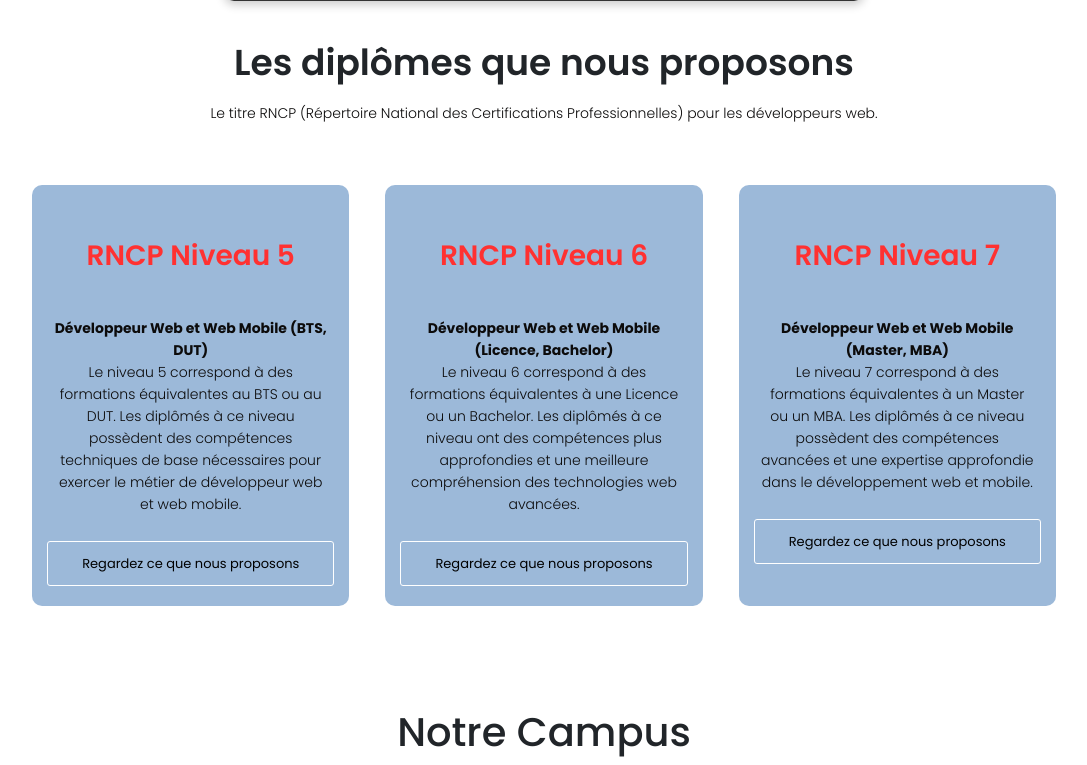
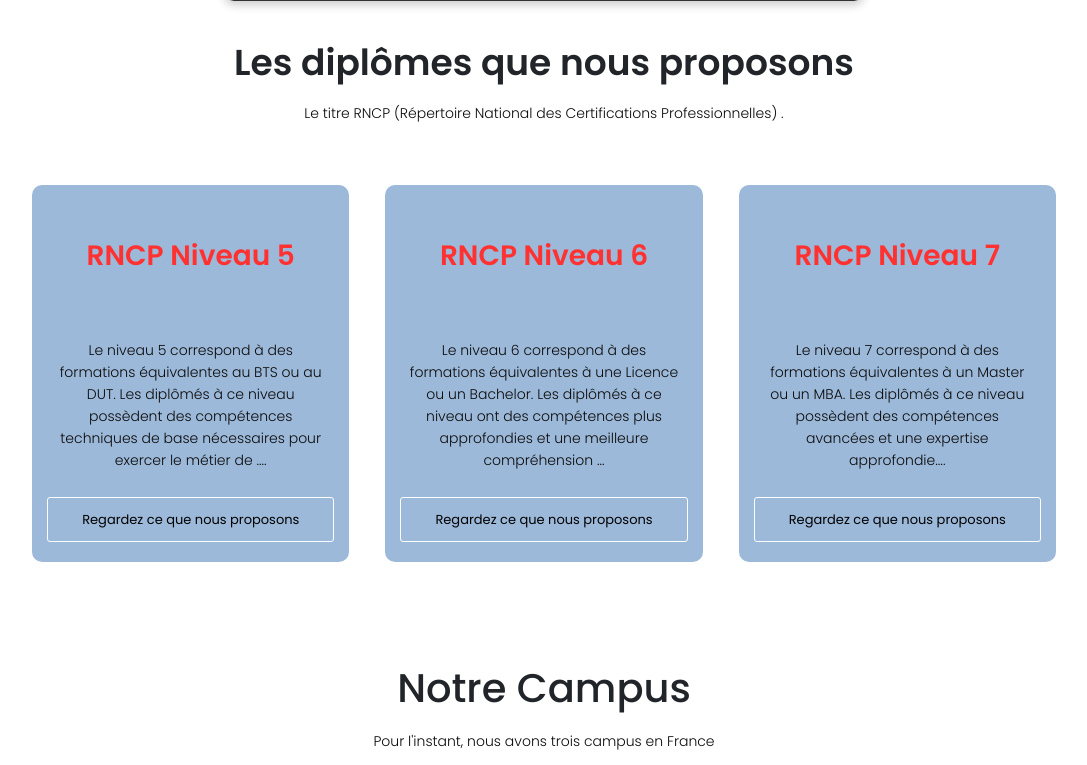
Before and after one commit to donharice78/jury_project_full_new-master, a Symfony app: template templates/home/index.html.twig in a window 1280 px wide. Shown: the part 779-1544 px from the top of the page, without its empty margins (96-1183 px from the left). Run offline with Twig, Linux system fonts and the light colour scheme; the template is opened without the code that fills it, so the values that code supplies are empty; some libraries are stand-ins or nearby versions.

Commit message:
session fix

```diff
--- a/templates/base.html.twig
+++ b/templates/base.html.twig
@@ -26,7 +26,31 @@
     <link rel="stylesheet" href="https://cdn.jsdelivr.net/npm/bootstrap@5.3.2/dist/css/bootstrap.min.css" integrity="sha384-T3c6CoIi6uLrA9TneNEoa7RxnatzjcDSCmG1MXxSR1GAsXEV/Dwwykc2MPK8M2HN" crossorigin="anonymous">
 
     <!-- Additional Stylesheets -->
-    {% block stylesheets %}{% endblock %}
+    {% block stylesheets %}
+    <script>
+    let inactivityTime = function () {
+        let timeout;
+        function resetTimer() {
+            clearTimeout(timeout);
+            timeout = setTimeout(logout, 600000); // 10 minutes
+        }
+
+        function logout() {
+            // Redirect to logout route
+            window.location.href = "{{ path('app_logout') }}";
+        }
+
+        // Listens for user interactions
+        window.onload = resetTimer;
+        document.onmousemove = resetTimer;
+        document.onkeypress = resetTimer;
+        document.onclick = resetTimer;
+        document.onscroll = resetTimer;
+    };
+
+    inactivityTime();
+</script>
+    {% endblock %}
 </head>
 <body>
     {% block body %}
--- a/templates/comment/_form.html.twig
+++ b/templates/comment/_form.html.twig
@@ -83,8 +83,8 @@
 
 					<!-- Submit Button -->
 					<div class="text-center mt-4 mb-4">
-						<button type="submit" class="btn btn-primary btn-lg">{{ button_label|default('Save') }}</button>
-						<a href="{{ path('app_comment_index') }}" class="btn btn-secondary btn-lg">Back to List</a>
+						<button type="submit" class="btn btn-primary btn-lg">{{ button_label|default('Enregistrer') }}</button>
+						<a href="{{ path('app_comment_index') }}" class="btn btn-secondary btn-lg">Retour à la Liste</a>
 					</div>
 
 					{{ form_end(form) }}
--- a/templates/emails/index.html.twig
+++ b/templates/emails/index.html.twig
@@ -46,7 +46,7 @@
     <div class="container">
         <div class="card">
             <div class="card-header">
-                Nouveau courriel du Projet Jury
+                Nouveau courriel du Webdev77.fr
             </div>
             <div class="card-body">
                 <ul class="list-group">
--- a/templates/home/index.html.twig
+++ b/templates/home/index.html.twig
@@ -141,9 +141,9 @@
 				</h1>
 				<p>
 					<strong>
-						Ici, nous vous emmenons d'une faible connaissance du développement Web
+						Ici, nous vous emmenons d'une faible connaissance du développement
 						<br>
-						à un développeur Web professionnel
+						à un développeur professionnel
 					</strong>
 				</p>
 				<a href="{{ path('app_course_index') }}" class="hero-btn">Regardez ce que nous proposons</a>
@@ -153,7 +153,7 @@
 		<!-- Section des cours -->
 		<section class="course">
 			<h2>Les diplômes que nous proposons</h2>
-			<p>Le titre RNCP (Répertoire National des Certifications Professionnelles) pour les développeurs web.</p>
+			<p>Le titre RNCP (Répertoire National des Certifications Professionnelles) .</p>
 			<div
 				class="roow">
 				<!-- Chaque diplôme avec un lien vers les certifications -->
@@ -162,10 +162,10 @@
 						<h3>RNCP Niveau 5</h3>
 					</a>
 					<p>
-						<strong class="fw-bold">Développeur Web et Web Mobile (BTS, DUT)</strong>
+
 						<br>
 						Le niveau 5 correspond à des formations équivalentes au BTS ou au DUT.
-												                        Les diplômés à ce niveau possèdent des compétences techniques de base nécessaires pour exercer le métier de développeur web et web mobile.
+												                        Les diplômés à ce niveau possèdent des compétences techniques de base nécessaires pour exercer le métier de ....
 					</p>
 					<a href="{{ path('app_course_index') }}" class="hero-btn text-black">Regardez ce que nous proposons</a>
 				</div>
@@ -174,9 +174,9 @@
 						<h3>RNCP Niveau 6</h3>
 					</a>
 					<p>
-						<strong class="fw-bold">Développeur Web et Web Mobile (Licence, Bachelor)</strong>
+
 						<br>Le niveau 6 correspond à des formations équivalentes à une Licence ou un Bachelor.
-												                        Les diplômés à ce niveau ont des compétences plus approfondies et une meilleure compréhension des technologies web avancées.
+												                        Les diplômés à ce niveau ont des compétences plus approfondies et une meilleure compréhension ...
 					</p>
 					<a href="{{ path('app_course_index') }}" class="hero-btn text-black">Regardez ce que nous proposons</a>
 				</div>
@@ -185,9 +185,9 @@
 						<h3>RNCP Niveau 7</h3>
 					</a>
 					<p>
-						<strong class="fw-bold">Développeur Web et Web Mobile (Master, MBA)</strong>
+
 						<br>Le niveau 7 correspond à des formations équivalentes à un Master ou un MBA.
-												                        Les diplômés à ce niveau possèdent des compétences avancées et une expertise approfondie dans le développement web et mobile.
+												                        Les diplômés à ce niveau possèdent des compétences avancées et une expertise approfondie....
 					</p>
 					<a href="{{ path('app_course_index') }}" class="hero-btn text-black">Regardez ce que nous proposons</a>
 				</div>
@@ -225,7 +225,7 @@
 		<!-- Section des installations -->
 		<section class="facilities" id="facilities">
 			<h1>Nos installations</h1>
-			<p>En tant que développeur Web, vous n'avez pas besoin de rester assis devant votre ordinateur.
+			<p>En tant que apprenant., vous n'avez pas besoin de rester assis devant votre ordinateur.
 				<br>
 				Découvrez certaines de nos installations pour vous libérer du stress
 			</p>
@@ -234,7 +234,7 @@
 				<!-- Installations avec images et descriptions -->
 				<div class="facilities-col">
 					<img src="{{ asset('../assets/img/Bibliothèque de classe.jpg') }}" alt="Library">
-					<h3 class="text-center">Bibliothèque de classe</h3>
+					<h3 class="text-center">Bibliothèque</h3>
 					<p class="text-center">Possède une vaste collection de livres, manuscrits, archives, périodiques,
 												                        et autres documents couvrant une large gamme de sujets.</p>
 				</div>
```
Also changed, not shown: src/Controller/FormSubmissionController.php (+6 -5 lines), templates/form_submission/index.html.twig (+5 -5 lines), public/assets/styles/dashboards.css, public/uploads/671fefc42f878-The Legend of Heroes.jpg (added), public/uploads/c338a3d45cd3fedacb704207e9a32eca.png (added), 3 other files.
